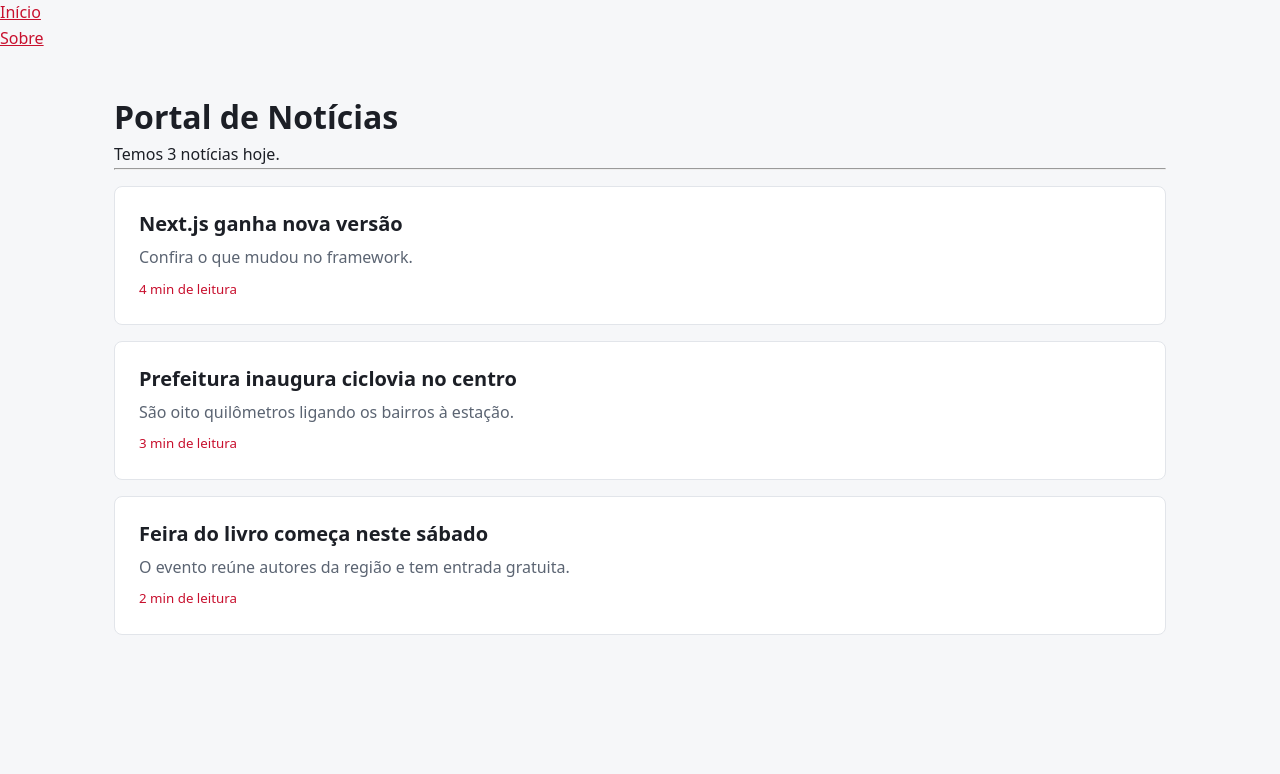
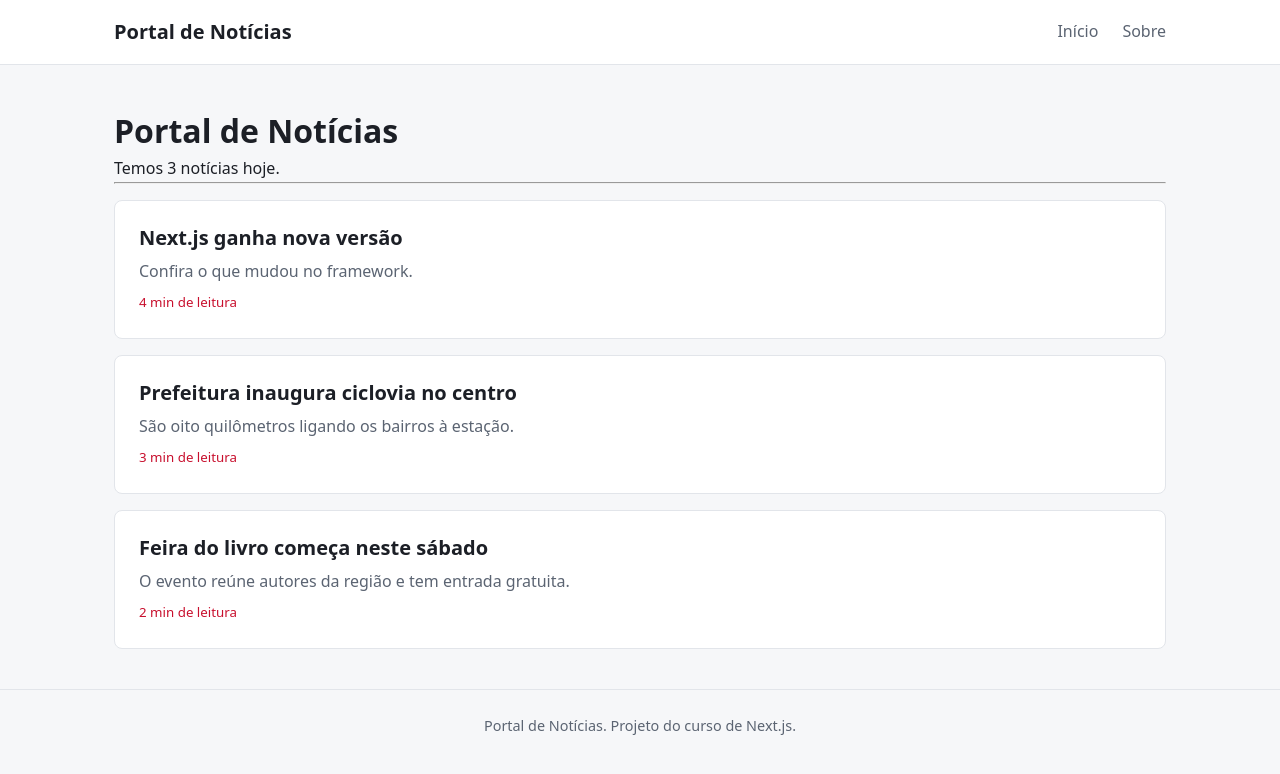
Before and after one commit to profvalmeida/portal-curso, a Next.js app: page / in a window 1280 px wide. Shown: the top 774 px of the page. Built offline with nearby package versions, Linux system fonts and the light colour scheme.

Commit message:
m02-a03 (meio da aula): Cabecalho e Rodape no layout

```diff
--- /dev/null
+++ b/app/componentes/Cabecalho.module.css
@@ -0,0 +1,34 @@
+.cabecalho {
+  background: var(--cor-superficie);
+  border-bottom: 1px solid var(--cor-borda);
+}
+
+.conteudo {
+  max-width: var(--largura-maxima);
+  margin: 0 auto;
+  padding: var(--espaco-2) var(--espaco-3);
+  display: flex;
+  align-items: center;
+  justify-content: space-between;
+}
+
+.marca {
+  color: var(--cor-texto);
+  font-size: 1.25rem;
+  font-weight: 700;
+  text-decoration: none;
+}
+
+.menu {
+  display: flex;
+  gap: var(--espaco-3);
+}
+
+.menu a {
+  color: var(--cor-texto-suave);
+  text-decoration: none;
+}
+
+.menu a:hover {
+  color: var(--cor-destaque);
+}
--- /dev/null
+++ b/app/componentes/Cabecalho.tsx
@@ -0,0 +1,18 @@
+import Link from "next/link";
+import estilos from "./Cabecalho.module.css";
+
+export default function Cabecalho() {
+  return (
+    <header className={estilos.cabecalho}>
+      <div className={estilos.conteudo}>
+        <Link href="/" className={estilos.marca}>
+          Portal de Notícias
+        </Link>
+        <nav className={estilos.menu}>
+          <Link href="/">Início</Link>
+          <Link href="/sobre">Sobre</Link>
+        </nav>
+      </div>
+    </header>
+  );
+}
--- /dev/null
+++ b/app/componentes/Rodape.module.css
@@ -0,0 +1,7 @@
+.rodape {
+  border-top: 1px solid var(--cor-borda);
+  color: var(--cor-texto-suave);
+  font-size: 0.9rem;
+  padding: var(--espaco-3);
+  text-align: center;
+}
--- /dev/null
+++ b/app/componentes/Rodape.tsx
@@ -0,0 +1,9 @@
+import estilos from "./Rodape.module.css";
+
+export default function Rodape() {
+  return (
+    <footer className={estilos.rodape}>
+      <p>Portal de Notícias. Projeto do curso de Next.js.</p>
+    </footer>
+  );
+}
--- a/app/layout.tsx
+++ b/app/layout.tsx
@@ -1,5 +1,6 @@
 import type { Metadata } from "next";
-import Link from "next/link";
+import Cabecalho from "./componentes/Cabecalho";
+import Rodape from "./componentes/Rodape";
 import "./globals.css";
 
 export const metadata: Metadata = {
@@ -11,17 +12,9 @@ export default function RootLayout({ children }: LayoutProps<"/">) {
   return (
     <html lang="pt-BR">
       <body>
-        <nav>
-          <ul>
-            <li>
-              <Link href="/">Início</Link>
-            </li>
-            <li>
-              <Link href="/sobre">Sobre</Link>
-            </li>
-          </ul>
-        </nav>
+        <Cabecalho />
         {children}
+        <Rodape />
       </body>
     </html>
   );
```
